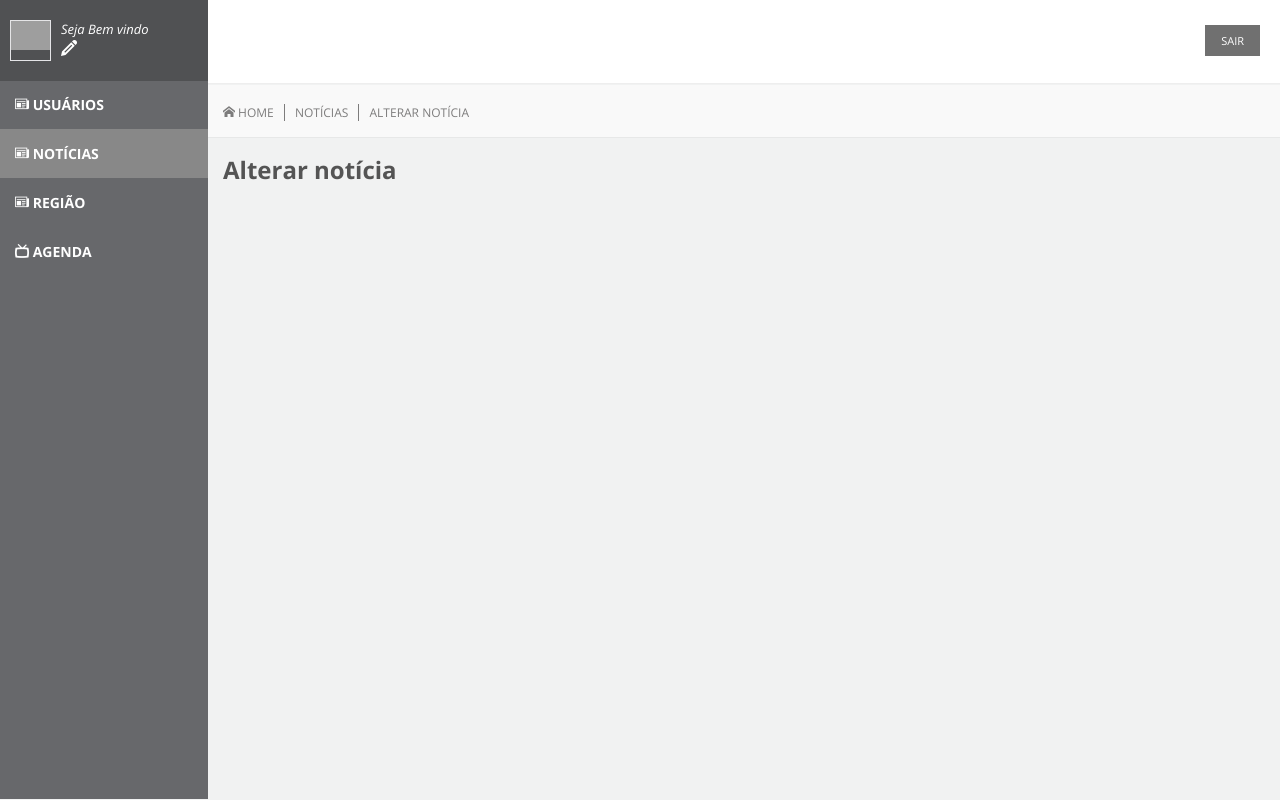
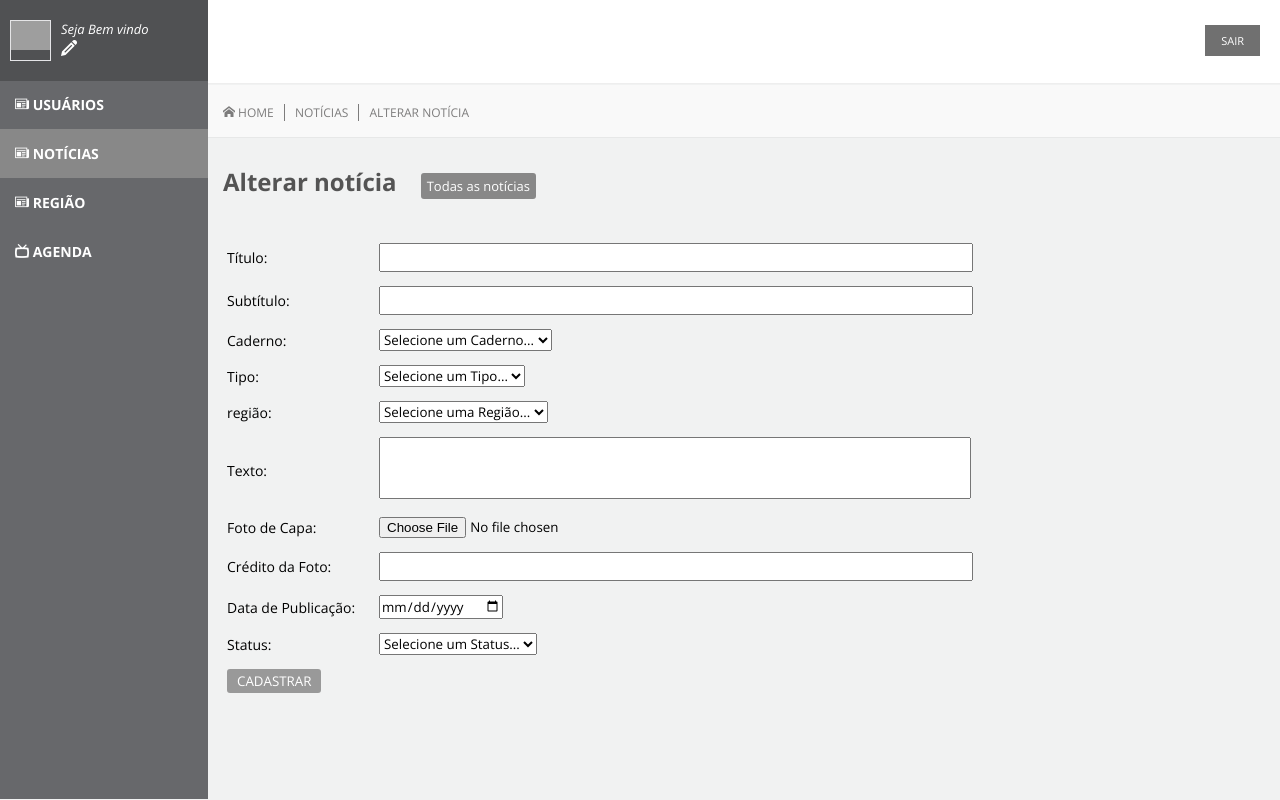
Before and after one commit to paulomd2/mapaComercio, a PHP site: page /noticias/altNoticia.php in a window 1280 px wide. Run offline with PHP 8.4, Linux system fonts and the light colour scheme; data that the repository does not hold is empty; some libraries are stand-ins or nearby versions; grey boxes are pictures that could not be loaded.

Commit message:
notícas
cadastrar, listar e dados do formulário de alterar

```diff
--- a/admin/js/noticias.js
+++ b/admin/js/noticias.js
@@ -43,40 +43,58 @@ $(document).ready(function () {
 
     if ($("#listaNoticias").length) {
         $("#listaNoticias").load('listaNoticiasAjax.php?count=10');
-    }else{
-        $("#listaNoticiasIndex").load('listaNoticiasAjaxIndex.php');
     }
 //    $("#listaNoticias").load('listaNoticiasAjax.php');
 
     $("#btnCadastrar").click(function () {
         CKEDITOR.instances.texto.updateElement();
         var titulo = $("#titulo").val().trim();
-        var subtitulo = $("#sub").val().trim();
-        var fonte = $("#fonte").val().trim();
-        var dataPublicacao = $("#publicacao").val().trim();
-        var mercado = '';
+        var subtitulo = $("#subtitulo").val().trim();
+        var caderno = $("#caderno").val();
+        var tipo = $("#tipo").val();
+        var regiao = $("#regiao").val();
         var texto = CKEDITOR.instances.texto.getData();
+        var foto = $("#foto").val().trim();
+        var creditoFoto = $("#credito").val().trim();
+        var dataPublicacao = $("#publicacao").val();
         var status = $("#status").val();
-
-        if ($('#lblMercado').prop('checked')) {
-            mercado = 1;
-        } else {
-            mercado = 0;
-        }
 
         $(".erro").html('').css('display', 'none');
         if (titulo == '') {
             $("#titulo").focus();
             $("#spanTitulo").html('Você deve preencher o Título!').css('display', 'inline-block');
+        } else if(subtitulo == ''){
+            $("#subtitulo").focus();
+            $("#spanSubtitulo").html('Você deve preencher o Subtítulo!').css('display', 'inline-block');
+        } else if(caderno == ''){
+            $("#caderno").focus();
+            $("#spanCaderno").html('Você deve selecionar um Caderno!').css('display', 'inline-block');
+        } else if(tipo == ''){
+            $("#tipo").focus();
+            $("#spanTipo").html('Você deve selecionar um Tipo!').css('display', 'inline-block');
+        } else if(regiao == ''){
+            $("#regiao").focus();
+            $("#spanRegiao").html('Você deve selecionar uma Região!').css('display', 'inline-block');
         } else if (texto == '') {
-            texto.focus();
+            texto.focus;
             $("#spanTexto").html('Você deve preencher o texto!').css('display', 'inline-block');
+        } else if(foto == ''){
+            $("#foto").focus();
+            $("#spanFoto").html('Você deve selecionar uma Foto!').css('display', 'inline-block');
+        } else if (creditoFoto == '') {
+            $("#credito").focus();
+            $("#spanCredito").html('Você deve preencher o crédito da Foto!').css('display', 'inline-block');
+        } else if (dataPublicacao == '') {
+            $("#publicacao").focus();
+            $("#spanPublicacao").html('Você deve preencher selecionar uma Data').css('display', 'inline-block');
         } else if (status == '') {
             $("#status").focus();
-            $("#spanStatus").html('Você deve preencher o status!').css('display', 'inline-block');
+            $("#spanStatus").html('Você deve selecionar um Status!').css('display', 'inline-block');
         } else {
-            $.post('control/controleNoticias.php', {opcao: 'cadastrar', titulo: titulo, subtitulo: subtitulo, fonte: fonte, dataPublicacao: dataPublicacao, texto: texto, mercado: mercado, status: status});
-            window.location = 'verNoticias.php';
+//            $.post('control/controleNoticias.php', {opcao: 'cadastrar', titulo: titulo, subtitulo: subtitulo, caderno:caderno, tipo:tipo, regiao:regiao, dataPublicacao: dataPublicacao, texto: texto,  status: status});
+//            window.location = 'verNoticias.php';
+
+            $("#frmCadNoticia").submit();
         }
     });
 
--- a/admin/noticias/altNoticia.php
+++ b/admin/noticias/altNoticia.php
@@ -24,12 +24,10 @@ setcookie("ck_authorized", "true", 0, "/");
             </div>
             <div class="tenor">
                 <h1>Alterar notícia</h1>
-
-
-                <div>
-                    <div id="formNoticiaLoad"></div>
-
-                </div>
+                <a href="verNoticias.php" class="proPage">Todas as notícias</a>
+                <?php
+                include_once 'formNoticia.php';
+                ?>
             </div>
     </body>
 </html>
--- a/admin/noticias/formNoticia.php
+++ b/admin/noticias/formNoticia.php
@@ -12,8 +12,17 @@ if (isset($_GET['id'])) {
     $noticia = $objNoticiaDao->verNoticia1($objNoticia);
 }
 ?>
-<form name="cadNoticia">
-    <input type="hidden" value="<?php echo $_GET['mercado']; ?>" id="mercado"/>
+<form id="<?php echo (isset($noticia)) ? 'frmAltNoticia' : 'frmCadNoticia' ?>" action="../control/controleNoticias.php" method="post" enctype="multipart/form-data">
+    <?php
+    if (isset($noticia)) {
+        echo '<input type="hidden" value="altNoticia" name="opcao" id="opcao" />
+              <input type="hidden" value="' . $noticia["idNoticia"] . '" name="idNoticia" id="idNoticia" />
+              <input type="hidden" value="' . $noticia["foto"] . '" name="fotoAntiga" id="fotoAntiga" />
+             ';
+    } else {
+        echo '<input type="hidden" value="cadNoticia" name="opcao" id="opcao">';
+    }
+    ?>
     <table class="tableform">
         <tr>
             <td>Título:</td>
@@ -25,68 +34,77 @@ if (isset($_GET['id'])) {
         <tr>
             <td>Subtítulo:</td>
             <td>
-                <input type="text" name="subTitulo" id="subTitulo" <?php echo (isset($noticia)) ? "value='" . $noticia['subtitulo'] . "'" : ''; ?> /><br />
-                <span id="spanSub" class="erro"></span>
+                <input type="text" name="subtitulo" id="subtitulo" <?php echo (isset($noticia)) ? "value='" . $noticia['subtitulo'] . "'" : ''; ?> /><br />
+                <span id="spanSubtitulo" class="erro"></span>
             </td>
         </tr>
         <tr>
             <td>Caderno:</td>
             <td>
                 <select id="caderno" name="caderno">
-                    <option value="Caderno1">Caderno 1</option>
-                    <option value="Caderno2">Caderno 2</option>
-                    <option value="Caderno3">Caderno 3</option>
-                    <option value="Caderno4">Caderno 4</option>
-                </select>
-                <span id="spanSub" class="erro"></span>
+                    <option value="">Selecione um Caderno...</option>
+                    <option value="Caderno1" <?php echo (isset($noticia) && $noticia['caderno'] == 'Caderno1') ? 'selected' : '' ?>>Caderno 1</option>
+                    <option value="Caderno2" <?php echo (isset($noticia) && $noticia['caderno'] == 'Caderno2') ? 'selected' : '' ?>>Caderno 2</option>
+                    <option value="Caderno3" <?php echo (isset($noticia) && $noticia['caderno'] == 'Caderno3') ? 'selected' : '' ?>>Caderno 3</option>
+                    <option value="Caderno4" <?php echo (isset($noticia) && $noticia['caderno'] == 'Caderno4') ? 'selected' : '' ?>>Caderno 4</option>
+                </select><br />
+                <span id="spanCaderno" class="erro"></span>
             </td>
         </tr>
         <tr>
             <td>Tipo:</td>
             <td>
                 <select id="tipo" name="tipo">
-                    <option value="tipo1">Tipo 1</option>
-                    <option value="tipo2">Tipo 2</option>
-                    <option value="tipo3">Tipo 3</option>
-                    <option value="tipo4">Tipo 4</option>
-                </select>
-                <span id="spanSub" class="erro"></span>
+                    <option value="">Selecione um Tipo...</option>
+                    <option value="tipo1" <?php echo (isset($noticia) && $noticia['tipoNoticia'] == 'tipo1') ? 'selected' : '' ?>>Tipo 1</option>
+                    <option value="tipo2" <?php echo (isset($noticia) && $noticia['tipoNoticia'] == 'tipo2') ? 'selected' : '' ?>>Tipo 2</option>
+                    <option value="tipo3" <?php echo (isset($noticia) && $noticia['tipoNoticia'] == 'tipo3') ? 'selected' : '' ?>>Tipo 3</option>
+                    <option value="tipo4" <?php echo (isset($noticia) && $noticia['tipoNoticia'] == 'tipo4') ? 'selected' : '' ?>>Tipo 4</option>
+                </select><br />
+                <span id="spanTipo" class="erro"></span>
             </td>
         </tr>
         <tr>
             <td>região:</td>
             <td>
                 <select id="regiao" name="regiao">
+                    <option value="">Selecione uma Região...</option>
                     <?php
                     $regioes = $objRegiaoDao->listaRegiao();
 
                     foreach ($regioes as $regiao) {
                         $selected = '';
                         if (isset($noticia) && $noticia['idRegiao'] == $regiao['idRegiao']) {
-                            $selected = 'seleceted';
+                            $selected = 'selected';
                         }
 
-                        echo '<option value="'.$regiao["idRegiao"].'">'.$regiao["nome"].'</option>';
+                        echo '<option value="' . $regiao["idRegiao"] . '" '.$selected.'>' . $regiao["nome"] . '</option>';
                     }
                     ?>
-                </select>
-                <span id="spanSub" class="erro"></span>
+                </select><br />
+                <span id="spanRegiao" class="erro"></span>
             </td>
         </tr>
         <tr>
             <td>Texto:</td>
             <td>
                 <textarea type="text" name="texto" id="texto" cols="40" rows="8"><?php echo (isset($noticia)) ? $noticia['texto'] : ''; ?></textarea><br />
-                <span id="spanFonte" class="erro"></span>
+                <span id="spanTexto" class="erro"></span>
             </td>
         </tr>
         <tr>
             <td>Foto de Capa:</td>
-            <td><input type="file" id="foto" name="foto" /></td>
+            <td>
+                <input type="file" id="foto" name="foto" /><br />
+                <span id="spanFoto" class="erro"></span>
+            </td>
         </tr>
         <tr>
             <td>Crédito da Foto:</td>
-            <td><input type="text" id="credito" name="credito" <?php echo (isset($noticia)) ? "value='" . $noticia['credito'] . "'" : ''; ?> /></td>
+            <td>
+                <input type="text" id="credito" name="credito" <?php echo (isset($noticia)) ? "value='" . $noticia['creditoFoto'] . "'" : ''; ?> /><br />
+                <span id="spanCredito" class="erro"></span>
+            </td>
         </tr>
         <tr>
             <td>Data de Publicação:</td>
@@ -99,9 +117,10 @@ if (isset($_GET['id'])) {
             <td>Status:</td>
             <td>
                 <select id="status" name="status">
+                    <option value="">Selecione um Status...</option>
                     <option value="1" <?php echo (isset($noticia) && $noticia['status'] == 1) ? "selected" : ''; ?>>Habilitado</option>
                     <option value="2" <?php echo (isset($noticia) && $noticia['status'] == 2) ? "selected" : ''; ?>>Desabilitado</option>
-                </select>
+                </select><br />
                 <span id="spanStatus" class="erro"></span>
             </td>
         </tr>
--- a/admin/noticias/index.php
+++ b/admin/noticias/index.php
@@ -33,7 +33,7 @@ setcookie("ck_authorized", "true", 0, "/");
                             <td style="width: 10%;">Excluir</td>
                         </tr>
                     </thead>
-                    <tbody id="listaNoticiasIndex"></tbody>
+                    <tbody id="listaNoticias"></tbody>
                 </table>
 
                 <hr/>
```
Also changed, not shown: admin/control/controleNoticias.php (+62 -26 lines), admin/model/noticia.php (+12 -15 lines), admin/model/noticiasDao.php (+7 -8 lines), admin/noticias/listaNoticiasAjax.php (+9 -3 lines), admin/noticias/listaNoticiasAjaxIndex.php (deleted, +0 -20 lines).
